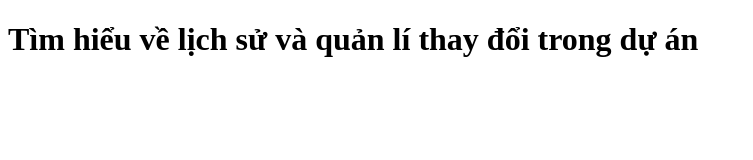
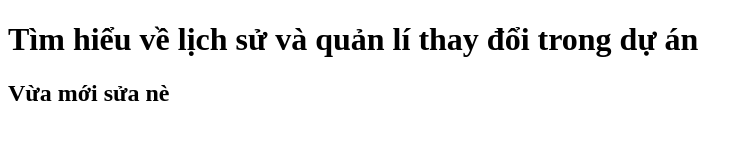
Before and after one commit to Trung-Minh/html_05, a plain HTML site: page index.html in a window 1280 px wide. Shown: the whole page, without its empty margins (0-753 px from the left). Drawn offline with Linux system fonts and the light colour scheme.

Commit message:
1. Thêm h2

```diff
--- a/index.html
+++ b/index.html
@@ -7,5 +7,6 @@
   </head>
   <body>
     <h1>Tìm hiểu về lịch sử và quản lí thay đổi trong dự án</h1>
+    <h2>Vừa mới sửa nè</h2>
   </body>
 </html>
```
